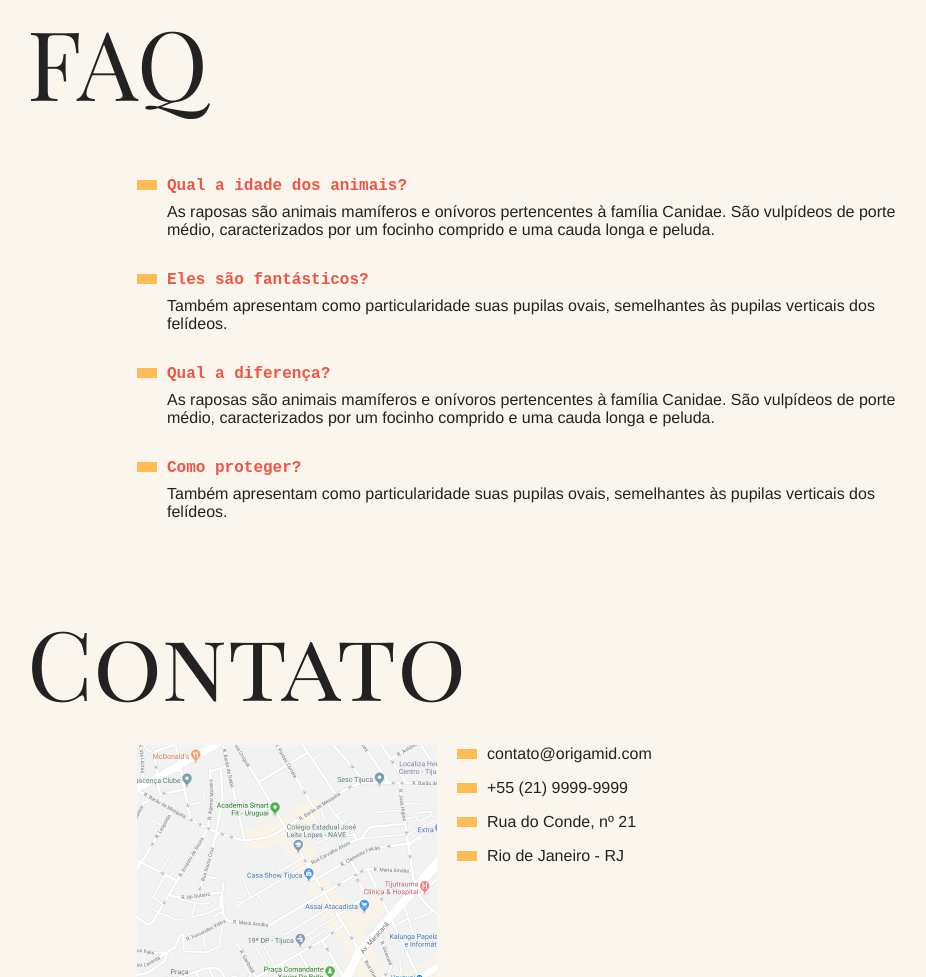
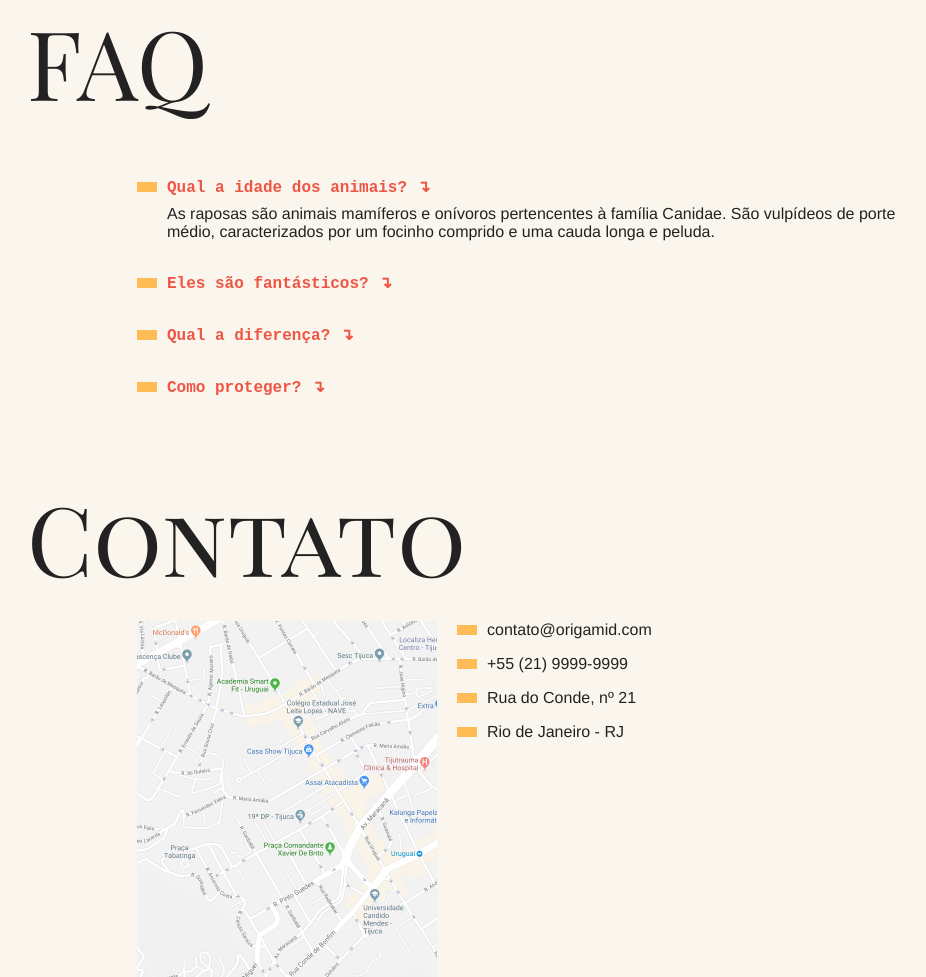
Before and after one commit to CaioAugustoo/animais_fantasticos, a plain HTML site: page index.html in a window 1280 px wide. Shown: the part 799-1776 px from the top of the page, without its empty margins (163-1089 px from the left). Drawn offline with Linux system fonts and the light colour scheme.

Commit message:
Criado acordião

```diff
--- a/css/style.css
+++ b/css/style.css
@@ -211,6 +211,36 @@ body {
   }
 }
 
+.faq-lista dd {
+  display: none;
+}
+
+.faq-lista dt::after {
+  content: "↴";
+  margin-left: 10px;
+}
+
+.faq-lista dt.active::after {
+  content: "⬏";
+  margin-left: 10px;
+}
+
+.faq-lista dd.active {
+  display: block;
+  animation: slideDown 0.5s forwards;
+}
+
+@keyframes slideDown {
+  from {
+    opacity: 0;
+    max-height: 0;
+  }
+  to {
+    opacity: 1;
+    max-height: 900px;
+  }
+}
+
 @media (max-width: 700px) {
   body {
     grid-template-columns: 1fr;
--- a/script.js
+++ b/script.js
@@ -1,3 +1,4 @@
+function initTabNav() {
   const tabMenu = document.querySelectorAll(".animais-lista li");
   const tabContent = document.querySelectorAll(".animais-descricao section");
 
@@ -13,3 +14,20 @@ if (tabMenu.length && tabContent.length) {
       el.addEventListener("click", () => activeTab(index))
     );
   }
+}
+initTabNav();
+
+function initAccordion() {
+  const accordionList = document.querySelectorAll(".faq-lista dt");
+  accordionList[0].nextElementSibling.classList.add("active");
+
+  function activeAccordion() {
+    this.classList.toggle("active");
+    this.nextElementSibling.classList.toggle("active");
+  }
+
+  accordionList.forEach(el => {
+    el.addEventListener("click", activeAccordion);
+  });
+}
+initAccordion();
```
Lines whose indentation alone changed are shown as unchanged.
